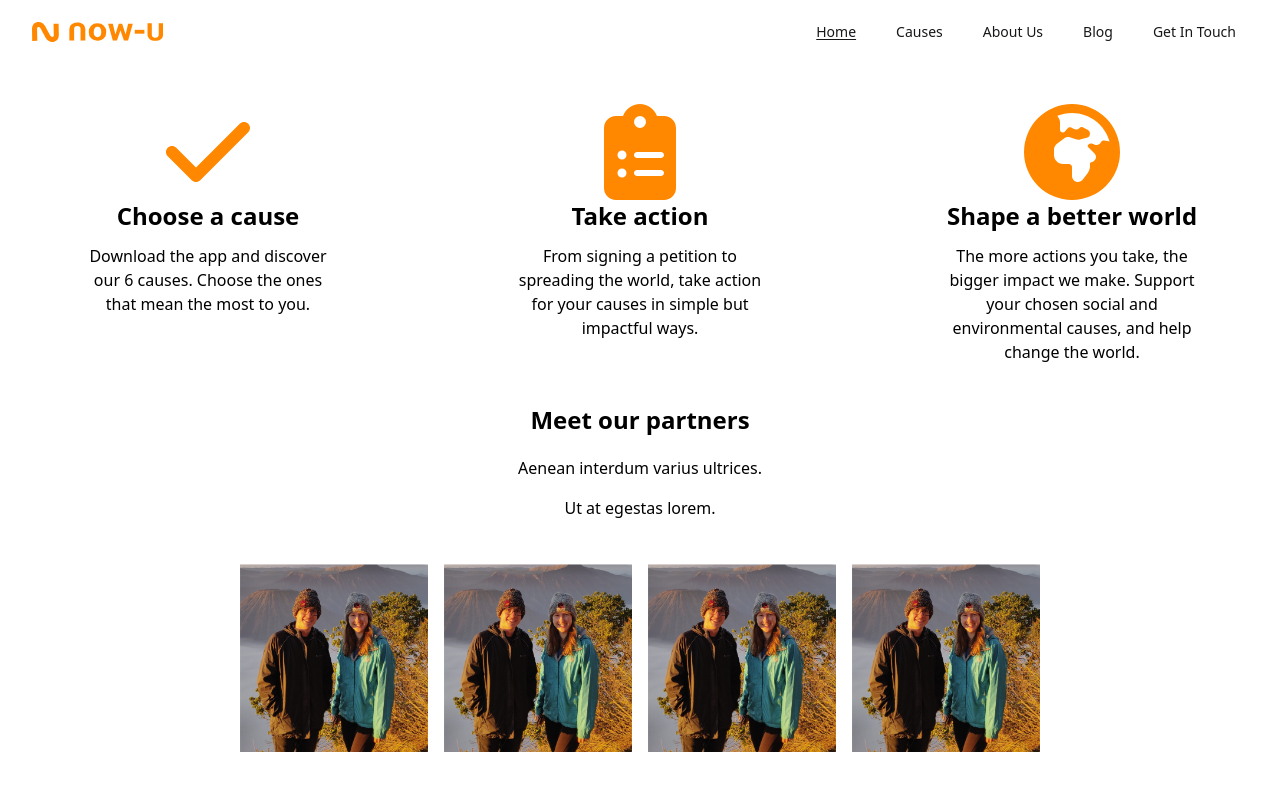
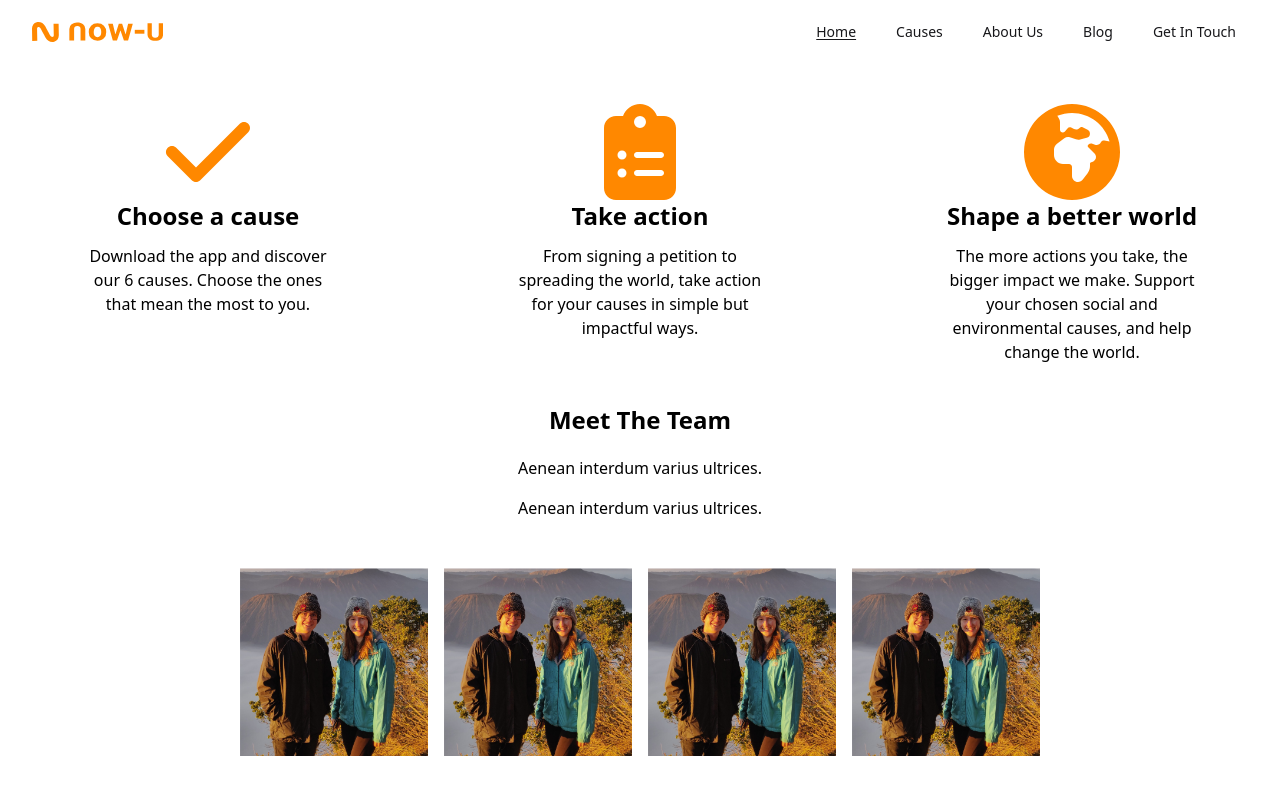
Before and after one commit to now-u/now-u-web, a React (Vite) app: page / in a window 1280 px wide. Shown: the top 790 px of the page. Built offline with nearby package versions, Linux system fonts and the light colour scheme.

Commit message:
refactored components/Header file

```diff
--- /dev/null
+++ b/src/components/Header.tsx
@@ -0,0 +1,70 @@
+import React from "react";
+
+interface HeaderSubtitleProps {
+  title: string;
+  subtitle: string;
+}
+
+interface HeaderCausesProps {
+  title: string;
+  body: string[];
+}
+
+// ***** Text Components *****
+export const TitleText = (props: { text: string }): JSX.Element => {
+  return <h1 className="text-2xl pb-3 font-bold "> {props.text} </h1>;
+};
+
+export const SubTitleText = (props: { text: string }): JSX.Element => {
+  return <p className="text-md">{props.text}</p>;
+};
+
+export const BodyText = (props: { text: string[] }): JSX.Element => {
+  const paragraphs = props.text.map((paragraph, index) => {
+    return (
+      <p className="text-md py-2" key={index}>
+        {" "}
+        {paragraph}{" "}
+      </p>
+    );
+  });
+  return <> {paragraphs} </>;
+};
+
+// ***** Header Components *****
+export const Header = (props: { title: string }): JSX.Element => {
+  return (
+    <div className="bg-gradient-to-b from-gradlight to-graddark grid place-items-center px-5 py-20">
+      <TitleText text={props.title} />
+    </div>
+  );
+};
+
+export const HeaderSubtitle = (props: HeaderSubtitleProps): JSX.Element => {
+  return (
+    <div className="bg-gradient-to-b from-gradlight to-graddark grid place-items-center px-5 md:px-20 lg:px-64 py-20">
+      <TitleText text={props.title} />
+      <SubTitleText text={props.subtitle} />
+    </div>
+  );
+};
+
+export const HeaderCauses = (props: HeaderCausesProps): JSX.Element => {
+  return (
+    <div className="bg-gradient-to-b from-gradlight to-graddark grid place-items-center px-5 md:px-20 lg:px-64 py-20">
+      <TitleText text={props.title} />
+      <BodyText text={props.body} />
+    </div>
+  );
+};
+
+// ***** Section Components *****
+
+export const SectionText = (props: HeaderCausesProps): JSX.Element => {
+  return (
+    <div className="text-center pb-5">
+      <TitleText text={props.title} />
+      <BodyText text={props.body} />
+    </div>
+  );
+};
--- a/src/components/PageHeader.tsx
+++ /dev/null
@@ -1,85 +0,0 @@
-import React from "react";
-
-import { Button } from "./Button";
-
-interface TitleBodyButtonProps {
-  title: string;
-  body: string[];
-  buttonRequired: boolean; // For no button, set equal to false
-  buttonText: string; // For no button, set equal to ''
-}
-
-// TODO: Remove below interface and use spread of above interface with image property addon
-interface ImageSectionHeaderProps {
-  title: string;
-  body: string[];
-  buttonRequired: boolean; // For no button, set equal to false
-  buttonText: string; // For no button, set equal to ''
-  image: string;
-}
-
-export const TitleText = (props: { text: string }): JSX.Element => {
-  return <h1 className="text-2xl pb-3 font-bold "> {props.text} </h1>;
-};
-
-// Same as BodyText but accepts a string, not a list
-export const SubTitleText = (props: { text: string }): JSX.Element => {
-  return <p className="text-md">{props.text}</p>;
-};
-
-export const BodyText = (props: { text: string[] }): JSX.Element => {
-  const paragraphs = props.text.map((paragraph, index) => {
-    return (
-      <p className="text-md py-2" key={index}>
-        {" "}
-        {paragraph}{" "}
-      </p>
-    );
-  });
-  return <> {paragraphs} </>;
-};
-
-export const TitleBodyButton = (props: TitleBodyButtonProps): JSX.Element => {
-  return (
-    <div className="max-w-3xl text-center px-20 mb-10 md:mb-4">
-      <TitleText text={props.title} />
-      <BodyText text={props.body} />
-      {props.buttonRequired ? (
-        <Button buttonText={props.buttonText} onClick={() => {}} /> // TODO: Add button link
-      ) : (
-        <div></div>
-      )}
-    </div>
-  );
-};
-
-export const PageHeader = (props: TitleBodyButtonProps): JSX.Element => {
-  return (
-    <div className="bg-gradient-to-b from-gradlight to-graddark grid place-items-center px-5 py-20">
-      <TitleBodyButton
-        title={props.title}
-        body={props.body}
-        buttonRequired={props.buttonRequired}
-        buttonText={props.buttonText}
-      />
-    </div>
-  );
-};
-
-export const PageSection = (props: ImageSectionHeaderProps): JSX.Element => {
-  return (
-    <div className="flex flex-col lg:flex-row place-content-around bg-cream place-items-center px-0 sm:px-5 py-10">
-      <TitleBodyButton
-        title={props.title}
-        body={props.body}
-        buttonRequired={props.buttonRequired}
-        buttonText={props.buttonText}
-      />
-      <img
-        className=" w-4/5 md:w-1/2 lg:w-1/3 p-10 xl:p-1"
-        src={props.image}
-        alt=""
-      />
-    </div>
-  );
-};
--- a/src/components/PartnerGrid.tsx
+++ b/src/components/PartnerGrid.tsx
@@ -28,7 +28,7 @@ export const PartnerGrid = (props: {
 }): JSX.Element => {
   return (
     <div>
-      <div className="grid md:grid-cols-4 md:grid-rows-1 grid-cols-2 grid-rows-2 gap-4 justify-items-center lg:px-60 p-5">
+      <div className="grid grid-cols-2 grid-rows-2 md:grid-cols-4 md:grid-rows-1 gap-4 justify-items-center lg:px-60 p-5">
         {props.partnersList.slice(0, 4).map((partner) => (
           <PartnerTile image={partner.image} link={partner.link} />
         ))}
--- a/src/components/TeamGrid.tsx
+++ b/src/components/TeamGrid.tsx
@@ -29,7 +29,7 @@ const CircularPortraitTile = (props: {
         alt="Circular Portrait Image"
       />
       <h2 className="font-bold">{props.portrait.name}</h2>
-      <h3>{props.portrait.role}</h3>
+      <h3 className="mb-3">{props.portrait.role}</h3>
     </div>
   );
 };
@@ -37,12 +37,12 @@ const CircularPortraitTile = (props: {
 export const TeamGrid = (): JSX.Element => {
   return (
     <div>
-      <div className="hidden md:grid md:grid-rows-2 md:grid-cols-3 text-center">
+      <div className="hidden lg:grid lg:grid-rows-2 lg:grid-cols-3 text-center">
         {portraits.map((portrait) => (
           <CircularPortraitTile portrait={portrait} />
         ))}
       </div>
-      <div className="md:hidden grid grid-rows-2 grid-cols-2 text-center">
+      <div className="lg:hidden grid grid-rows-2 grid-cols-2 text-center">
         {portraits.slice(0, 4).map((portrait) => (
           <CircularPortraitTile portrait={portrait} />
         ))}
--- a/src/pages/About.tsx
+++ b/src/pages/About.tsx
@@ -1,51 +1,62 @@
 import React from "react";
 
 import {
-  TitleBodyButton,
-  PageHeader,
-  PageSection,
-} from "@/components/PageHeader";
+  BodyText,
+  HeaderSubtitle,
+  SectionText,
+  TitleText,
+} from "@/components/Header";
 import Elgars from "@/assets/images/elgars.png";
 import { TeamGrid } from "@/components/TeamGrid";
 import { IconRow } from "@/components/IconRow";
 import { icons } from "@/pages/Home";
+import { Button } from "@/components/Button";
+
+// Meet the team button appears twice; this is a hacky way of changing the position it appears on the page
+// for mobile vs web users.
 
 export const About = (): JSX.Element => {
   return (
     <div>
-      <PageHeader
+      <HeaderSubtitle
         title="About Us"
-        body={[
-          "Aenean interdum varius ultrices. Ut at egestas lorem. Suspendisse vehicula ex id libero dapibus tempor. Donec volutpat efficitur lectus et consequat. Proin tempus lorem enim, sit amet malesuada mauris tincidunt ut. Quisque ultrices, metus nec malesuada tristique, libero purus lacinia erat, sit amet porta nulla odio mattis ante. Pellentesque habitant morbi tristique senectus et netus et malesuada fames ac turpis egestas.",
-          "Aenean interdum varius ultrices. Ut at egestas lorem. Suspendisse vehicula ex id libero dapibus tempor. Donec volutpat efficitur lectus et consequat. Proin tempus lorem enim, sit amet malesuada mauris tincidunt ut. Quisque ultrices, metus nec malesuada tristique, libero purus lacinia erat, sit amet porta nulla odio mattis ante. Pellentesque habitant morbi tristique senectus et netus et malesuada fames ac turpis egestas.",
-        ]}
-        buttonRequired={false}
-        buttonText=""
+        subtitle="Aenean interdum varius ultrices. Ut at egestas lorem. Suspendisse vehicula ex id libero dapibus tempor. Donec volutpat efficitur lectus et consequat. Proin tempus lorem enim, sit amet malesuada mauris tincidunt ut. Quisque ultrices, metus nec malesuada tristique, libero purus lacinia erat, sit amet porta nulla odio mattis ante. Pellentesque habitant morbi tristique senectus et netus et malesuada fames ac turpis egestas."
       />
-      <PageSection
-        title="Our Story"
-        image={Elgars}
-        body={[
-          "Aenean interdum varius ultrices. Ut at egestas lorem. Suspendisse vehicula ex id libero dapibus tempor. Donec volutpat efficitur lectus et consequat. Proin tempus lorem enim, sit amet malesuada mauris tincidunt ut. Quisque ultrices, metus nec malesuada tristique, libero purus lacinia erat, sit amet porta nulla odio mattis ante. Pellentesque habitant morbi tristique senectus et netus et malesuada fames ac turpis egestas.",
-          "Aenean interdum varius ultrices. Ut at egestas lorem. Suspendisse vehicula ex id libero dapibus tempor. Donec volutpat efficitur lectus et consequat. Proin tempus lorem enim, sit amet malesuada mauris tincidunt ut. Quisque ultrices, metus nec malesuada tristique, libero purus lacinia erat, sit amet porta nulla odio mattis ante. Pellentesque habitant morbi tristique senectus et netus et malesuada fames ac turpis egestas.",
-        ]}
-        buttonRequired={false}
-        buttonText=""
-      />
-      <div className="flex flex-col md:flex-row py-20 px-10">
-        <div className="flex-1 my-auto">
-          <TitleBodyButton
-            title="Meet the Team"
+      <div className="flex flex-col lg:flex-row place-content-around bg-cream place-items-center px-10 py-10">
+        <div className="md:w-3/4 lg:w-1/2">
+          <SectionText
+            title="Our Story"
             body={[
-              "Aenean interdum varius ultrices.",
-              "Aenean interdum varius ultrices.",
+              "Aenean interdum varius ultrices. Ut at egestas lorem. Suspendisse vehicula ex id libero dapibus tempor. Donec volutpat efficitur lectus et consequat. Proin tempus lorem enim, sit amet malesuada mauris tincidunt ut. Quisque ultrices, metus nec malesuada tristique, libero purus lacinia erat, sit amet porta nulla odio mattis ante. Pellentesque habitant morbi tristique senectus et netus et malesuada fames ac turpis egestas.",
+              "Aenean interdum varius ultrices. Ut at egestas lorem. Suspendisse vehicula ex id libero dapibus tempor. Donec volutpat efficitur lectus et consequat. Proin tempus lorem enim, sit amet malesuada mauris tincidunt ut. Quisque ultrices, metus nec malesuada tristique, libero purus lacinia erat, sit amet porta nulla odio mattis ante. Pellentesque habitant morbi tristique senectus et netus et malesuada fames ac turpis egestas.",
             ]}
-            buttonRequired={true}
-            buttonText="Meet the Team"
           />
+        </div>
+
+        <img
+          className=" w-4/5 md:w-1/2 lg:w-1/3 p-10 xl:p-1"
+          src={Elgars}
+          alt=""
+        />
+      </div>
+      <div className="flex flex-col lg:flex-row py-20 px-10">
+        <div className="flex-1 my-auto lg:m-32">
+          <SectionText
+            title="Meet The Team"
+            body={[
+              "Aenean interdum varius ultrices. Ut at egestas lorem. Suspendisse vehicula ex id libero dapibus tempor. Donec volutpat efficitur lectus et consequat. Proin tempus lorem enim, sit amet malesuada mauris tincidunt ut.",
+              "Aenean interdum varius ultrices. Ut at egestas lorem. Suspendisse vehicula ex id libero dapibus tempor. Donec volutpat efficitur lectus et consequat. Proin tempus lorem enim, sit amet malesuada mauris tincidunt ut.",
+            ]}
+          />
+          <div className="hidden lg:grid place-items-center">
+            <Button buttonText="Meet the team" onClick={() => {}} />
+          </div>
         </div>
         <div className="flex-1">
           <TeamGrid />
+        </div>
+        <div className="grid lg:hidden place-items-center">
+          <Button buttonText="Meet the team" onClick={() => {}} />
         </div>
       </div>
       <IconRow iconList={icons} />
--- a/src/pages/Blog.tsx
+++ b/src/pages/Blog.tsx
@@ -4,7 +4,7 @@ import { FontAwesomeIcon } from "@fortawesome/react-fontawesome";
 import { faClock, IconDefinition } from "@fortawesome/free-solid-svg-icons";
 
 import Elgars from "@/assets/images/elgars.png";
-import { PageHeader } from "@/components/PageHeader";
+import { HeaderSubtitle } from "@/components/Header";
 
 interface BlogTileProps {
   image: string;
@@ -76,14 +76,9 @@ export const Blog = (): JSX.Element => {
   const firstBlog = blogs[1];
   return (
     <div>
-      <PageHeader
+      <HeaderSubtitle
         title="Blog"
-        body={[
-          "Aenean interdum varius ultrices.",
-          "Aenean interdum varius ultrices.",
-        ]}
-        buttonRequired={false}
-        buttonText=""
+        subtitle="Aenean interdum varius ultrices."
       />
       <div className="mx-32 my-10">
         <BlogTile
--- a/src/pages/FAQ.tsx
+++ b/src/pages/FAQ.tsx
@@ -1,6 +1,6 @@
 import React from "react";
 
-import { TitleText } from "@/components/PageHeader";
+import { TitleText } from "@/components/Header";
 
 const AnswerTile = (props: { answer: string }): JSX.Element => {
   return (
--- a/src/pages/GetInTouch.tsx
+++ b/src/pages/GetInTouch.tsx
@@ -8,7 +8,7 @@ import {
   faHandHoldingDollar,
   IconDefinition,
 } from "@fortawesome/free-solid-svg-icons";
-import { TitleText } from "@/components/PageHeader";
+import { TitleText } from "@/components/Header";
 
 interface ContactTileProps {
   icon: IconDefinition;
--- a/src/pages/Home.tsx
+++ b/src/pages/Home.tsx
@@ -1,7 +1,7 @@
 import React from "react";
 import { Button } from "../components/Button";
 
-import { TitleBodyButton } from "@/components/PageHeader";
+import { SectionText } from "@/components/Header";
 import { PartnerGrid, partners } from "@/components/PartnerGrid";
 import { IconRow } from "@/components/IconRow";
 
@@ -37,12 +37,15 @@ export const Home = (): JSX.Element => {
   return (
     <div className="grid place-items-center">
       <IconRow iconList={icons} />
-      <TitleBodyButton
-        title="Meet our partners"
-        body={["Aenean interdum varius ultrices.", "Ut at egestas lorem."]}
-        buttonRequired={false}
-        buttonText=""
-      />
+      <div>
+        <SectionText
+          title="Meet The Team"
+          body={[
+            "Aenean interdum varius ultrices.",
+            "Aenean interdum varius ultrices. ",
+          ]}
+        />
+      </div>
       <PartnerGrid partnersList={partners} />
       <Button buttonText="View All" onClick={() => {}} />
     </div>
--- a/src/pages/causes/index.tsx
+++ b/src/pages/causes/index.tsx
@@ -1,4 +1,4 @@
-import { PageHeader } from "@/components/PageHeader";
+import { HeaderCauses } from "@/components/Header";
 import { Cause } from "@/models/cause";
 
 const mockCauses = [
@@ -41,20 +41,6 @@ const mockCauses = [
   },
 ];
 
-const CausesHeader = (): JSX.Element => {
-  return (
-    <PageHeader
-      buttonRequired={false}
-      buttonText=""
-      title="Our Causes"
-      body={[
-        "Aenean interdum varius ultrices. Ut at egestas lorem. Suspendisse vehicula ex id libero dapibus tempor. Donec volutpat efficitur lectus et consequat. Proin tempus lorem enim, sit amet malesuada mauris tincidunt ut. Quisque ultrices, metus nec malesuada tristique, libero purus lacinia erat, sit amet porta nulla odio mattis ante. Pellentesque habitant morbi tristique senectus et netus et malesuada fames ac turpis egestas.",
-        "Aenean interdum varius ultrices. Ut at egestas lorem. Suspendisse vehicula ex id libero dapibus tempor. Donec volutpat efficitur lectus et consequat. Proin tempus lorem enim, sit amet malesuada mauris tincidunt ut. Quisque ultrices, metus nec malesuada tristique, libero purus lacinia erat, sit amet porta nulla odio mattis ante. Pellentesque habitant morbi tristique senectus et netus et malesuada fames ac turpis egestas.",
-      ]}
-    />
-  );
-};
-
 const CauseTile = (props: { cause: Cause }): JSX.Element => {
   return (
     <div className="max-w-sm bg-cream rounded-lg h-full">
@@ -92,9 +78,14 @@ const CauseTile = (props: { cause: Cause }): JSX.Element => {
 
 export const CausesPage = (): JSX.Element => {
   return (
-    <>
-      <CausesHeader />
-
+    <div>
+      <HeaderCauses
+        title="Our Causes"
+        body={[
+          "Aenean interdum varius ultrices. Ut at egestas lorem. Suspendisse vehicula ex id libero dapibus tempor. Donec volutpat efficitur lectus et consequat. Proin tempus lorem enim, sit amet malesuada mauris tincidunt ut. Quisque ultrices, metus nec malesuada tristique, libero purus lacinia erat, sit amet porta nulla odio mattis ante. Pellentesque habitant morbi tristique senectus et netus et malesuada fames ac turpis egestas.",
+          "Aenean interdum varius ultrices. Ut at egestas lorem. Suspendisse vehicula ex id libero dapibus tempor. Donec volutpat efficitur lectus et consequat. Proin tempus lorem enim, sit amet malesuada mauris tincidunt ut. Quisque ultrices, metus nec malesuada tristique, libero purus lacinia erat, sit amet porta nulla odio mattis ante. Pellentesque habitant morbi tristique senectus et netus et malesuada fames ac turpis egestas.",
+        ]}
+      />
       <div className="flex flex-col items-center space-y-1 py-20">
         <div className="grid grid-cols-2 gap-10 items-start">
           {mockCauses.map((cause) => (
@@ -102,6 +93,6 @@ export const CausesPage = (): JSX.Element => {
           ))}
         </div>
       </div>
-    </>
+    </div>
   );
 };
```
Also changed, not shown: src/components/IconRow.tsx (+3 -5 lines).
